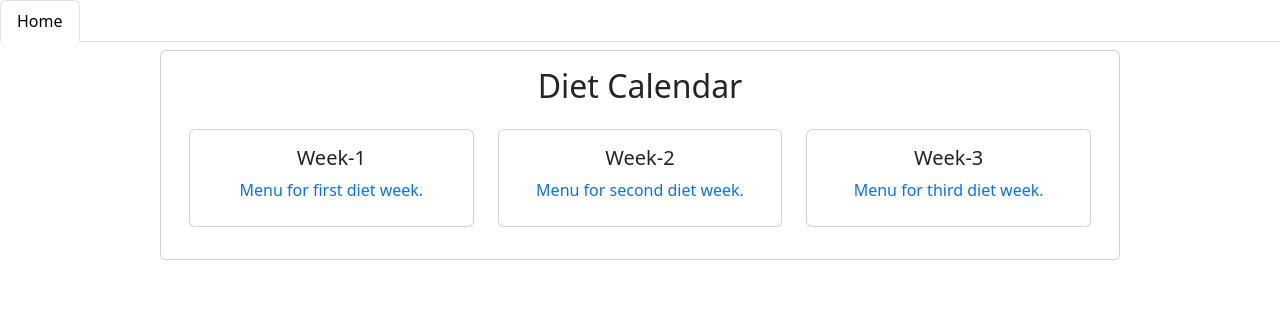
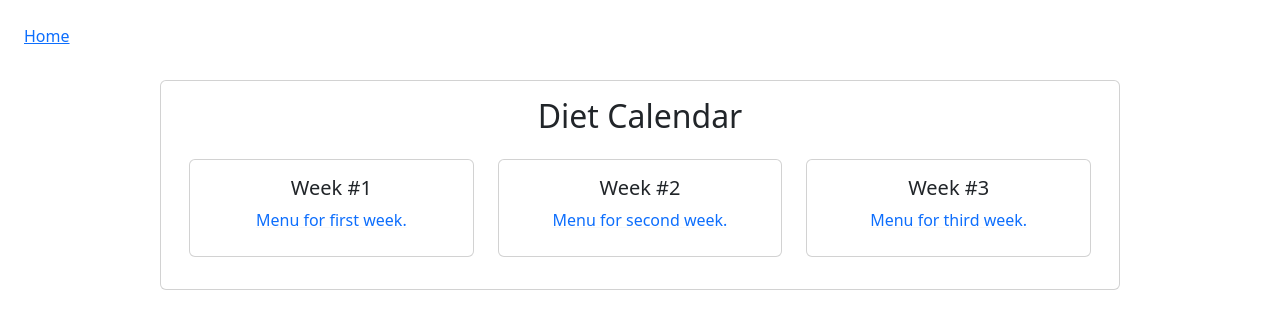
Before and after one commit to atarasevich77/d-calendar, a React (Create React App) app: page / in a window 1280 px wide. Shown: the top 328 px of the page. Built offline with nearby package versions, Linux system fonts and the light colour scheme.

Commit message:
added nav menu

```diff
--- a/public/index.html
+++ b/public/index.html
@@ -6,6 +6,7 @@
     <title>Diet Calendar</title>
 </head>
 <body>
+<noscript>You need to enable JavaScript to run this app.</noscript>
 <div id="root"></div>
 </body>
 </html>
--- a/src/App.tsx
+++ b/src/App.tsx
@@ -4,18 +4,20 @@ import Calendar from "./components/Calendar";
 import Week1 from "./components/weeks/Week1";
 import Week2 from "./components/weeks/Week2";
 import Week3 from "./components/weeks/Week3";
-import NavMenu from "./components/NavMenu";
+import Breadcrumbs from "./components/Breadcrumbs";
 
 function App() {
   return (
     <BrowserRouter>
-      <NavMenu />
+      <div>
+        <Breadcrumbs/>
         <Routes>
           <Route path="/" element={<Calendar/>}/>
           <Route path="/week-1" element={<Week1/>}/>
           <Route path="/week-2" element={<Week2/>}/>
           <Route path="/week-3" element={<Week3/>}/>
         </Routes>
+      </div>
     </BrowserRouter>
 );
 }
--- /dev/null
+++ b/src/components/Breadcrumbs.tsx
@@ -0,0 +1,33 @@
+import React from 'react';
+import { useLocation, Link } from 'react-router-dom';
+
+function Breadcrumbs() {
+  let location = useLocation();
+  let pathNames = location.pathname.split('/').filter((x) => x);
+
+  return (
+    <nav aria-label="breadcrumb" className="m-4">
+      <ol className="breadcrumb">
+        <li className="breadcrumb-item">
+          <Link className="" to="/">Home</Link>
+        </li>
+        { pathNames.map((value, index) => {
+          const last = index === pathNames.length - 1;
+          const to = `/${pathNames.slice(0, index + 1).join('/')}`;
+
+          return last ? (
+            <li className="breadcrumb-item active" key={to}>
+              {value.charAt(0).toUpperCase() + value.slice(1)}
+            </li>
+          ) : (
+            <li className="breadcrumb-item" key={to}>
+              <Link to={to}>{value.charAt(0).toUpperCase() + value.slice(1)}</Link>
+            </li>
+          );
+        })}
+      </ol>
+    </nav>
+  );
+}
+
+export default Breadcrumbs;
--- a/src/components/Calendar.tsx
+++ b/src/components/Calendar.tsx
@@ -11,9 +11,9 @@ function Calendar() {
               <div className="col-sm-4 mb-3">
                 <div className="card">
                   <div className="card-body">
-                    <h5 className="card-title">Week-1</h5>
+                    <h5 className="card-title">Week #1</h5>
                     <div className="card-text m-2">
-                      <a href="/week-1" className="link-underline-light">Menu for first diet week.</a>
+                      <a href="/week-1" className="link-underline-light">Menu for first week.</a>
                     </div>
                   </div>
                 </div>
@@ -21,9 +21,9 @@ function Calendar() {
               <div className="col-sm-4 mb-3">
                 <div className="card">
                   <div className="card-body">
-                    <h5 className="card-title">Week-2</h5>
+                    <h5 className="card-title">Week #2</h5>
                     <div className="card-text m-2">
-                      <a href="/week-2" className="link-underline-light">Menu for second diet week.</a>
+                      <a href="/week-2" className="link-underline-light">Menu for second week.</a>
                     </div>
                   </div>
                 </div>
@@ -31,9 +31,9 @@ function Calendar() {
               <div className="col-sm-4 mb-3">
                 <div className="card">
                   <div className="card-body">
-                    <h5 className="card-title">Week-3</h5>
+                    <h5 className="card-title">Week #3</h5>
                     <div className="card-text m-2">
-                      <a href="/week-3" className="link-underline-light">Menu for third diet week.</a>
+                      <a href="/week-3" className="link-underline-light">Menu for third week.</a>
                     </div>
                   </div>
                 </div>
--- a/src/components/NavMenu.tsx
+++ /dev/null
@@ -1,26 +0,0 @@
-import React, { useState } from "react";
-import { useLocation } from "react-router-dom";
-import { useEffect } from "react";
-
-function NaviMenu() {
-  const location = useLocation();
-  const [isActive, setIsActive] = useState('');
-
-  useEffect(() => {
-    if (location.pathname === '/') {
-      setIsActive('active');
-    } else {
-      setIsActive('');
-    }
-  }, [location.pathname]);
-
-  return (
-    <ul className="nav nav-tabs">
-      <li className="nav-item">
-        <a className={`nav-link ${isActive}`} href="/">Home</a>
-      </li>
-    </ul>
-  )
-}
-
-export default NaviMenu;
```
Lines whose indentation alone changed are shown as unchanged.
